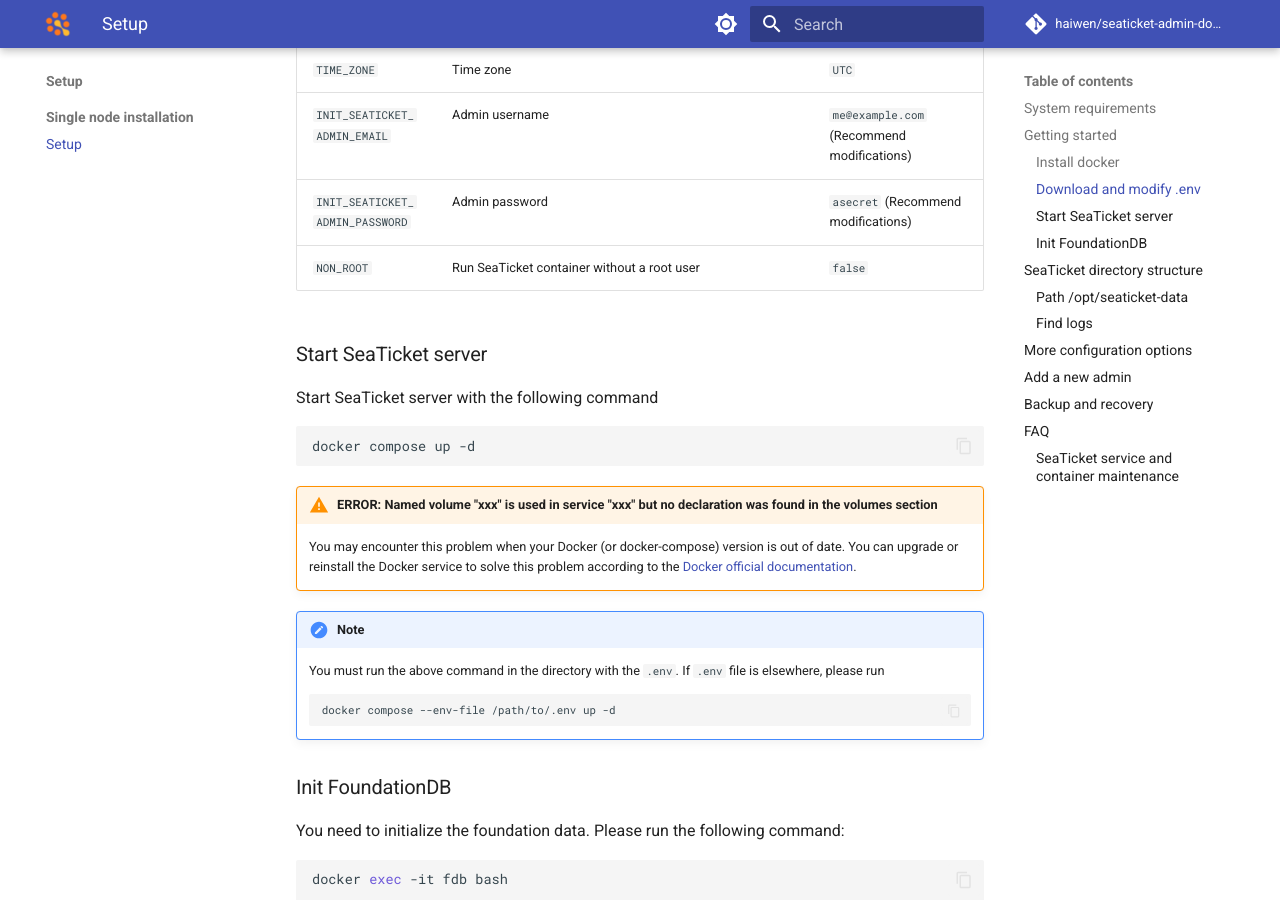
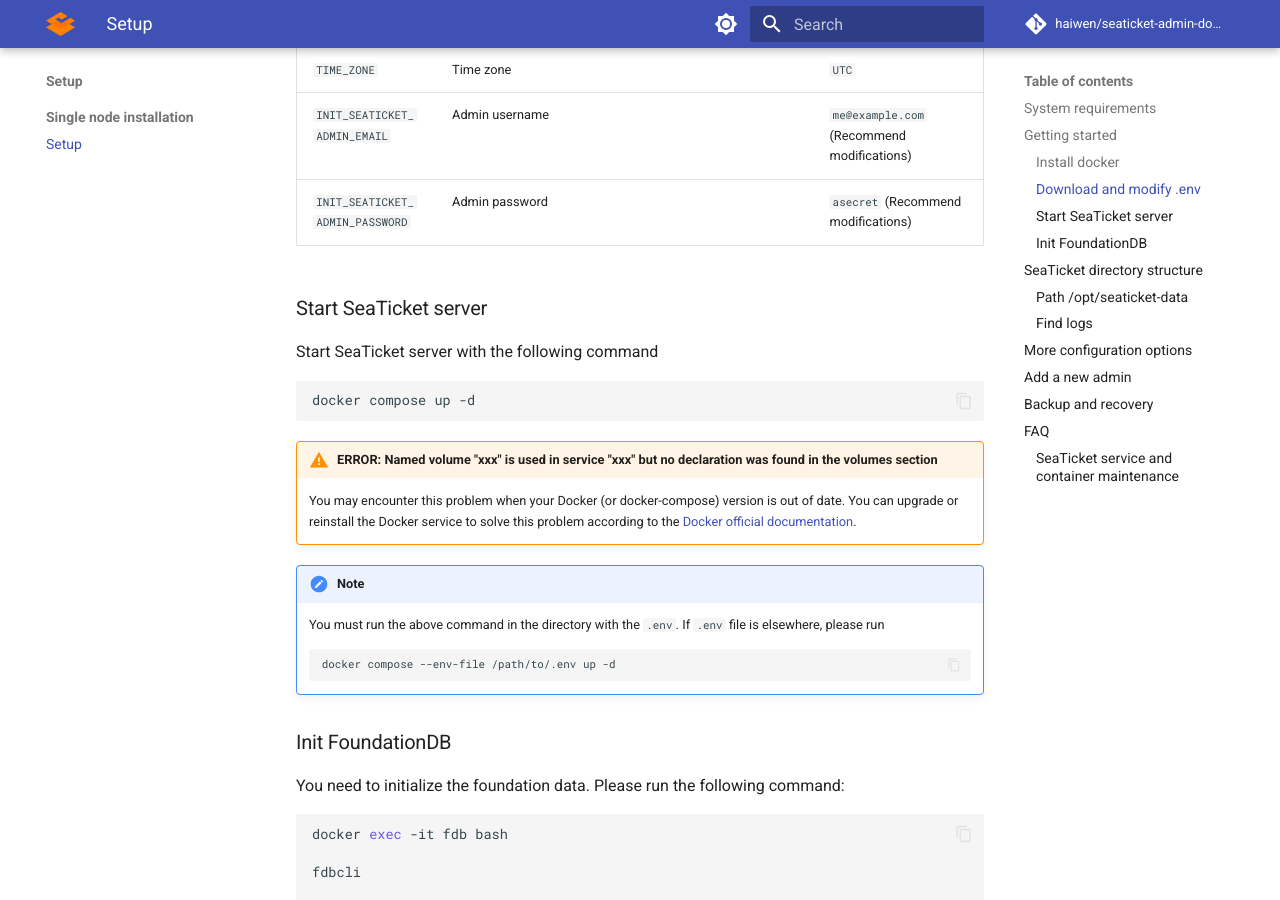
Before and after one commit to haiwen/seaticket-admin-docs, an MkDocs documentation site: the page built from manual/setup/setup_by_docker.md, in a window 1280 px wide and 900 px high, scrolled down 1961 px. Built offline with MkDocs 1.6.1 and Material for MkDocs 9.7.7, drawn with Linux system fonts in a browser that asks for light colours; comment, search, counter and statistics services are not loaded; the version menu is left out.

Commit message:
update logo

```diff
--- a/manual/setup/setup_by_docker.md
+++ b/manual/setup/setup_by_docker.md
@@ -53,7 +53,6 @@
 | `TIME_ZONE`                     | Time zone                                                                                                     | `UTC`                           |
 | `INIT_SEATICKET_ADMIN_EMAIL`      | Admin username                                                                                                | `me@example.com` (Recommend modifications) |
 | `INIT_SEATICKET_ADMIN_PASSWORD`   | Admin password       | `asecret` (Recommend modifications) |
-| `NON_ROOT`   | Run SeaTicket container without a root user      | `false` |
 
 ### Start SeaTicket server
 
```
Also changed, not shown: manual/media/favicon.ico, manual/media/seaticket-transparent-64.png.
